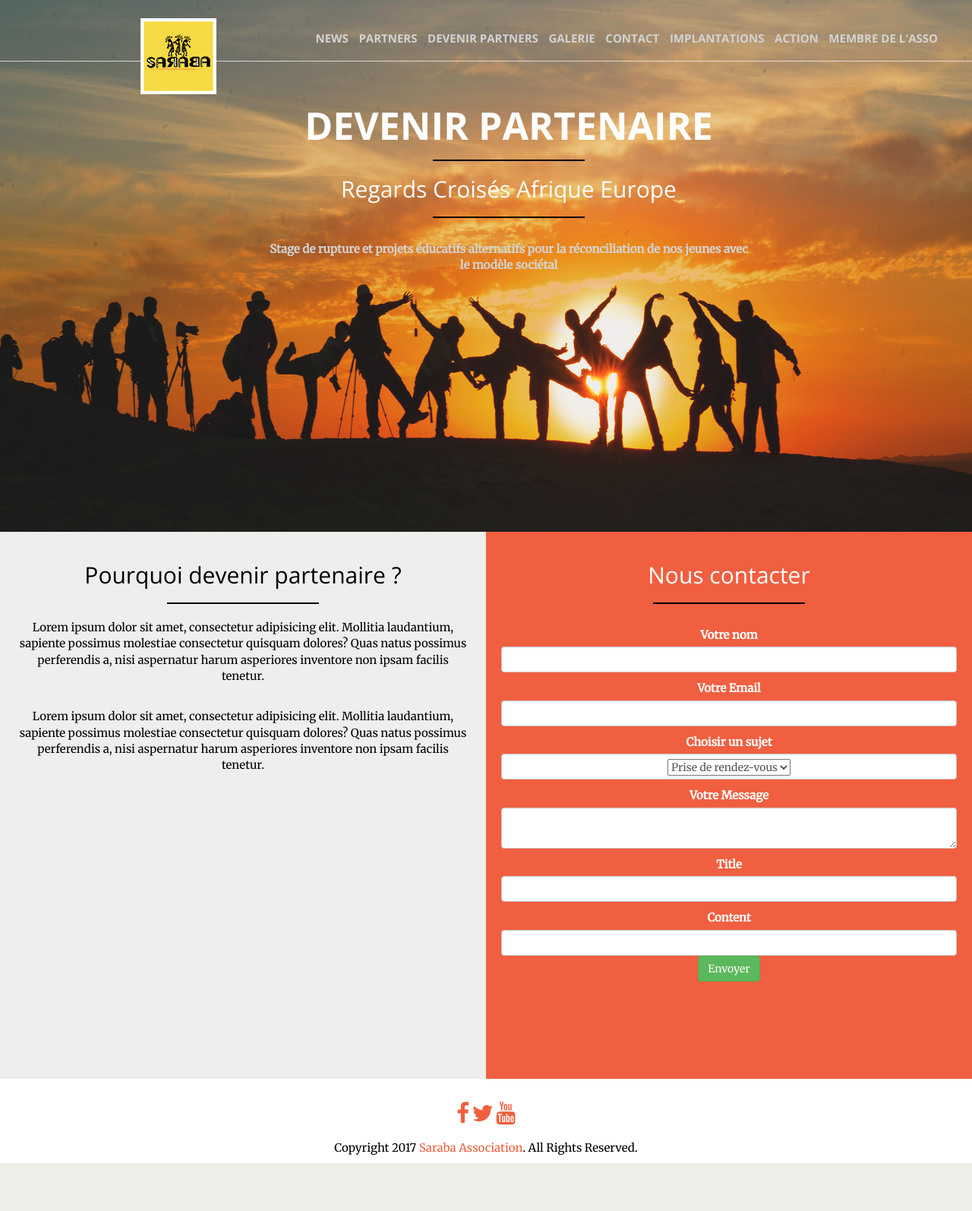
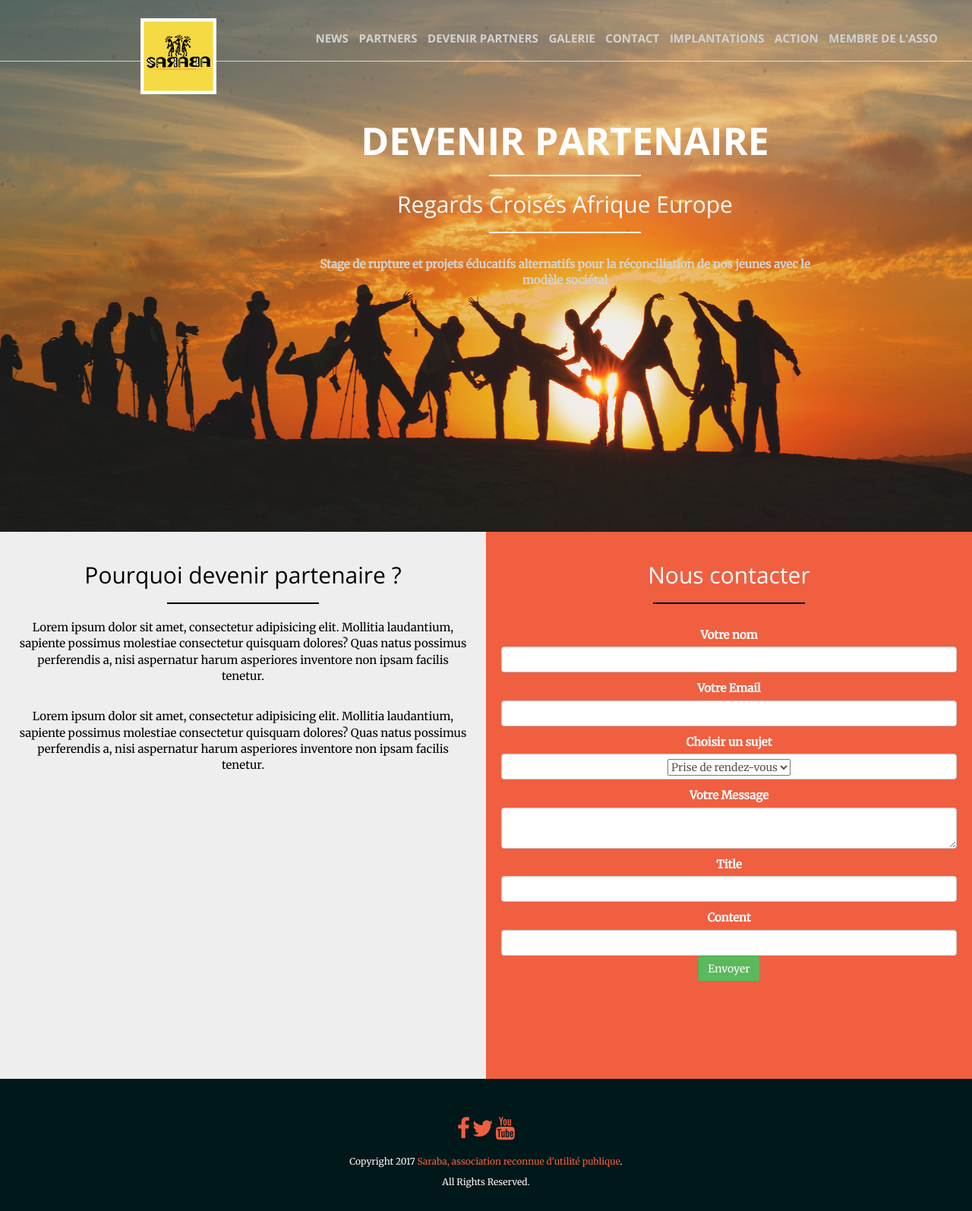
Before and after one commit to adrirka/FinalProject, a PHP site: template Saraba/templates/addpartner_list.html.twig in a window 1280 px wide. Shown: the whole page at 76% size. Before the commit the page ends 1531 px from the top, so only its background shows below. Run offline with PHP 8.4, Linux system fonts and the light colour scheme; the template is opened without the code that fills it, so the values that code supplies are empty; some libraries are stand-ins or nearby versions.

Commit message:
Modif css et template
Modif de l affihage des pages

```diff
--- a/Saraba/templates/article_list.html.twig
+++ b/Saraba/templates/article_list.html.twig
@@ -5,7 +5,6 @@
 
    {% for article in articles %}
         <tr>
-            <td>{{ article.id }}</td>
             <td>{{ article.title }}</td>
             <td>{{ article.content }}</td>
             <td>{{ article.shortContent }}</td>
--- a/Saraba/templates/layout.html.twig
+++ b/Saraba/templates/layout.html.twig
@@ -52,12 +52,6 @@
                 <a href="{{ path('homepage') }}"><img src="{{ asset('img/logo.png') }}" alt="SARABA Association"/></a>
                 <p>Menu <i class="fa fa-bars"></i></p>
                 <ul>
-                    <!--li><a href="#">Nos actions</a></li>
-                    <li><a href="#">Notre présence</a></li>
-                    <li><a href="#">Nous soutenir</a></li>
-                    <li><a href="#">Nos actualité</a></li>
-                    <li><a href="#">Contacts</a></li-->
-
                     <li>
                         <a href="{{ path('actu') }}">News</a>
                     </li>
@@ -116,7 +110,8 @@
                 <a href="#"><i class="fa fa-twitter" aria-hidden="true"></i></a>
                 <a href="#"><i class="fa fa-youtube" aria-hidden="true"></i></a>
             </p>
-            <p>Copyright 2017 <a href="#">Saraba Association</a>. All Rights Reserved.</p>
+            <p>Copyright 2017 <a href="#">Saraba, association reconnue d'utilité publique</a>.</p>
+            <p>All Rights Reserved.</p>
         </footer>
         {% block javascripts %}
             <script src="https://ajax.googleapis.com/ajax/libs/jquery/1.12.4/jquery.min.js"></script>
--- a/Saraba/templates/partner_list.html.twig
+++ b/Saraba/templates/partner_list.html.twig
@@ -1,4 +1,6 @@
 {%extends "layout.html.twig"%}
+
+{% block page_title 'Partenaire' %}
 {% block content %}
 <h2>Partners</h2>
     <table class="table">
--- a/Saraba/web/css/addpartner.css
+++ b/Saraba/web/css/addpartner.css
@@ -8,7 +8,15 @@
     section#contact {
         height: 72rem;
     }
-h1:after, h2:after {
+header h1:after, h2:after {
+    display: block;
+    width: 20rem;
+    height: .2rem;
+    background: snow;
+    margin: 2rem auto;
+}
+
+main section h1:after,main section h2:after {
     display: block;
     width: 20rem;
     height: .2rem;
--- a/Saraba/web/css/home.css
+++ b/Saraba/web/css/home.css
@@ -290,13 +290,21 @@ Style Footer
     footer{
         padding: 2rem 2rem;
         min-height:.5rem;
-        color: black;
+        color: snow !important;
+        font-size: 1.2rem;
+        background-color: #001819;
+        max-width: 100%;
+        clear: both;
+
     }
 
     footer .fa{
         font-size: 3rem;
         display: inline-block;
         margin: 3rem auto 1rem auto;
+    }
+    footer .fa:hover, a:hover{
+        color:snow;
     }
 
     footer a{
@@ -360,9 +368,9 @@ Requêtes media
 
             #contentHeader{
                 position: absolute;
-                top: 14rem;
-                left: 35rem;
-                width:50%;
+                top: 16rem;
+                left: 36rem;
+                width: 60%;
                 /*display: none;*/
             }
 
@@ -434,46 +442,18 @@ Requêtes media
             }
 
 
+        /* Style footer */
+            footer{
+                color: snow;
+                max-width: 75rem;
+                margin: auto;
 
-            /*header > p{
-                font-size: 1.8rem;
-                max-width: 85rem;
-                margin: 0 auto 4rem auto;
-            }
-            */
-
-        /* Style What you need
-            section:first-child{
-                padding: 8rem 2rem;
+                background-color: #001819;
+                max-width: 100%;
+                clear: both;
             }
 
-            section:first-child p{
-                max-width: 65rem;
-                margin: 0 auto 4rem auto;
-            }
-
-        /* Style Services
-            section:nth-child(2), footer{
-                max-width: 95rem;
-                margin: auto;
-                padding: 8rem 2rem;
-            }
-
-            section:nth-child(2) article {
-                width: 24%;
-            }
-
-        /* Style Portfolio
-            figure {
-                width: 33.3333%;
-            }
-        */
-
-        /* Style footer */
-            footer{
-                color: black;
-                max-width: 75rem;
-                margin: auto;
-                padding: 0 0;
+            footer p{
+                font-size: 1.2rem;
             }
     }
```
Also changed, not shown: Saraba/web/css/contactinfo.css (+20 -4 lines), Saraba/web/css/membre.css (+7 -3 lines), Saraba/web/img/Saraba_senegal.png (added).
